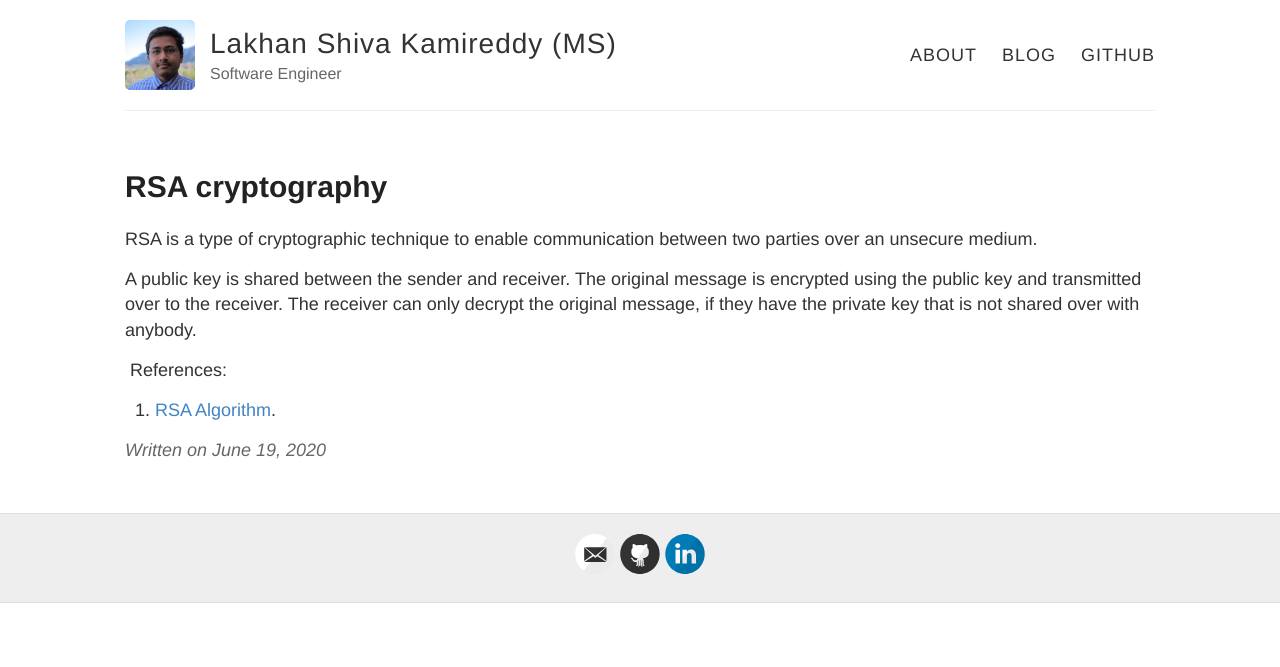
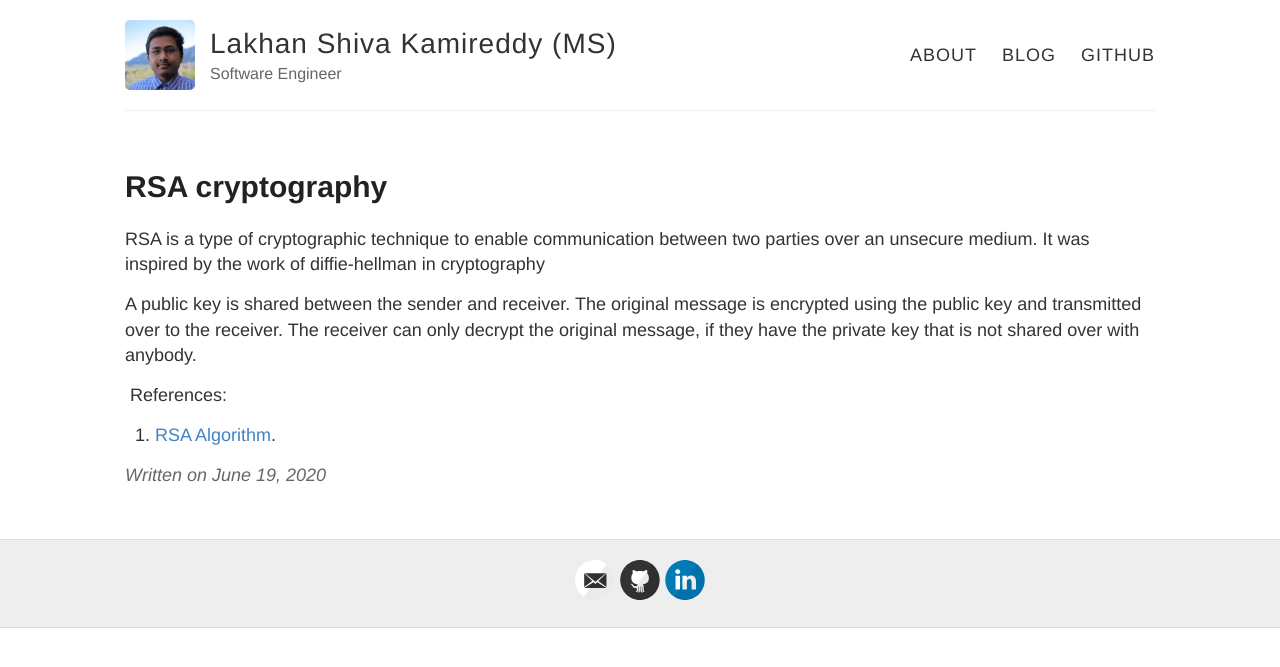
Before and after one commit to lakhanshiva/lakhanshiva.github.io, a Jekyll site: the page built from _posts/2020-06-19-RSA-cryptography.html, in a window 1280 px wide. Shown: the top 667 px of the page. Built offline with Jekyll 4.4.1, drawn with Linux system fonts in a browser that asks for light colours.

Commit message:
Update 2020-06-19-RSA-cryptography.html

```diff
--- a/_posts/2020-06-19-RSA-cryptography.html
+++ b/_posts/2020-06-19-RSA-cryptography.html
@@ -4,9 +4,9 @@ title: RSA cryptography
 permalink: /Rsa-cryptography-encryption
 published: true
 images:
-  - url: /assets/
+  - url: /assets/rsa.png
 ---
-<p> RSA is a type of cryptographic technique to enable communication between two parties over an unsecure medium.</p>
+<p> RSA is a type of cryptographic technique to enable communication between two parties over an unsecure medium. It was inspired by the work of diffie-hellman in cryptography</p>
 <p>A public key is shared between the sender and receiver. The original message is encrypted using the public key and transmitted over to the receiver. The receiver can only decrypt the original message, if they have the private key that is not shared over with anybody.</p>
 <p>&nbsp;References:
   <ol>
```
